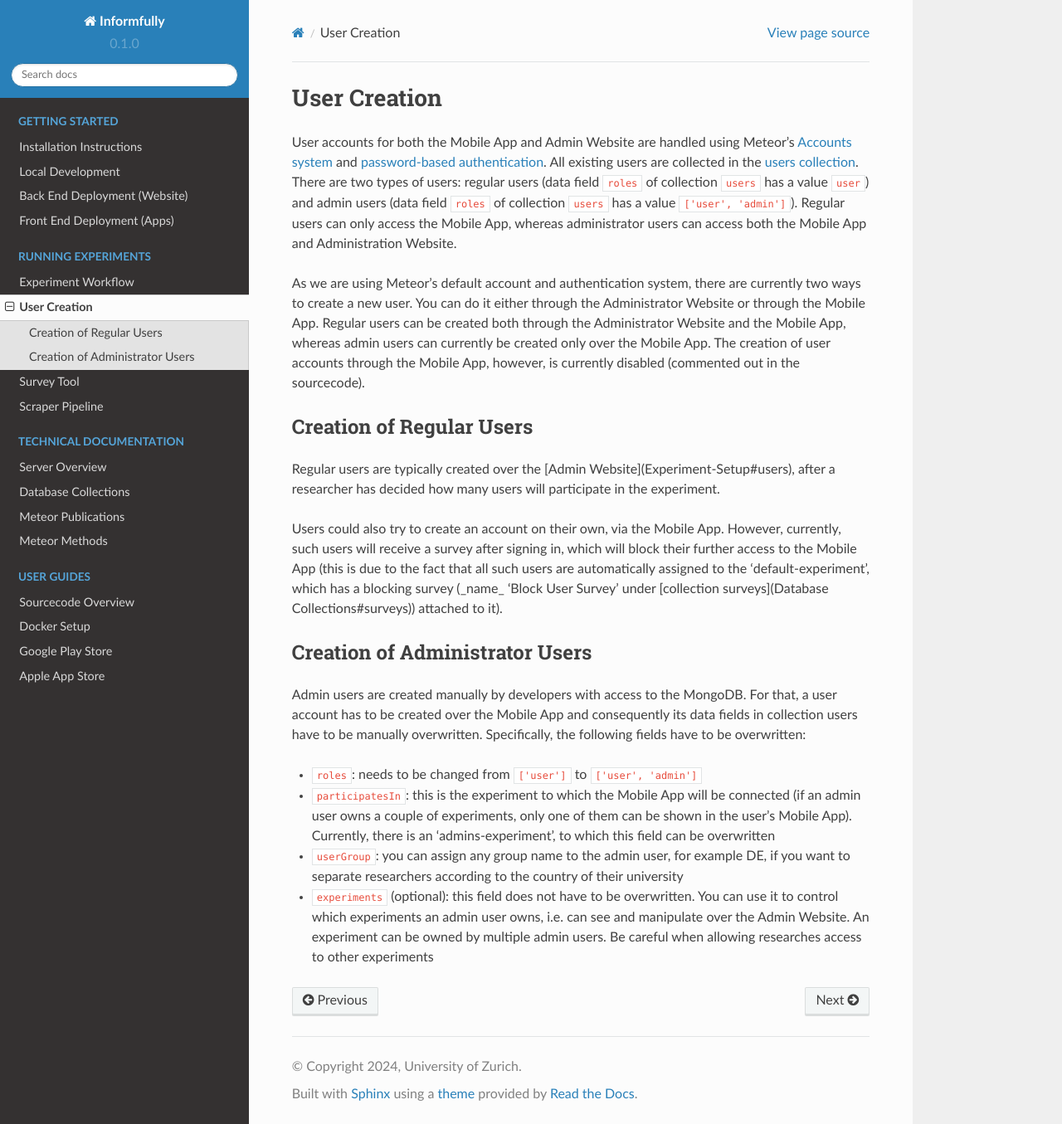
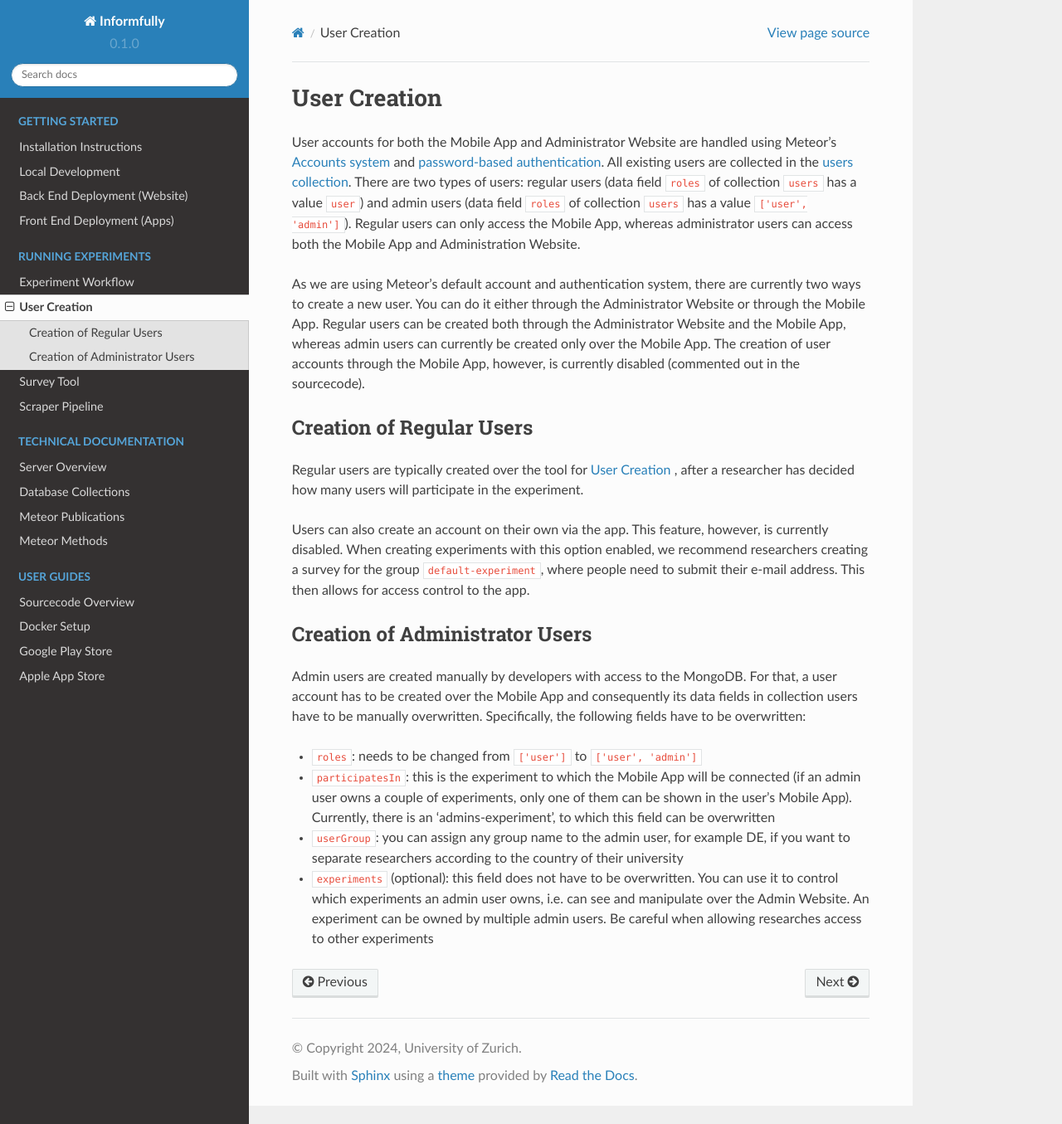
Before and after one commit to Informfully/Documentation, a Sphinx documentation site: the page built from docs/source/users.rst, in a window 1280 px wide and 1355 px high. Shown: the whole window at 83% size. Built offline with Sphinx 7.4.7 and the Read the Docs theme 2.0.0, drawn with Linux system fonts in a browser that asks for light colours.

Commit message:
Documentation update

```diff
--- a/docs/source/source.rst
+++ b/docs/source/source.rst
@@ -87,6 +87,7 @@
 It includes a very special approach to project directories and files.
 There is a set of directory names that causes the framework to apply a predefined file load order and availability.
 For instance, a file that is inside a directory called ``server`` can only be loaded on the server, i.e. the backend code.
+
 Similarly, files that are inside a directory called ``startup`` are loaded during startup.
 In the `Meteor documentation <ttps://guide.meteor.com/structure.html>`_, Meteor explains and suggests a very clean project structure that considers their special file load behaviour.
 In the back end repo, we use the application structure as suggested by the Meteor documentation and have further separated the code semantically for different groups and types of components.
@@ -165,6 +166,7 @@
 The ``lib`` directory includes code that can be reused across the entire project and which is not specific to any of the environments.
 It consists of utility functions such as splitting strings, constructing arrays, sorting arrays and similar.
 Within the directory, the code is split again by components and concerns.
+
 The ``startup`` directory includes all files, for each directory, that are needed during startup.
 Particularly, there is an ``index.js`` for the server as well as the client that loads all files that are needed during startup.
 This simplifies the startup process and allows us to load the ``index.js`` files into the ``main.js`` files and split the complexity.
--- a/docs/source/users.rst
+++ b/docs/source/users.rst
@@ -1,7 +1,7 @@
 User Creation
 =============
 
-User accounts for both the Mobile App and Admin Website are handled using Meteor's `Accounts system <https://docs.meteor.com/api/accounts.html>`_ and `password-based authentication <https://docs.meteor.com/api/passwords.html>`_.
+User accounts for both the Mobile App and Administrator Website are handled using Meteor's `Accounts system <https://docs.meteor.com/api/accounts.html>`_ and `password-based authentication <https://docs.meteor.com/api/passwords.html>`_.
 All existing users are collected in the `users collection <https://informfully.readthedocs.io/en/latest/database.html>`_.
 There are two types of users: regular users (data field ``roles`` of collection ``users`` has a value ``user``) and admin users (data field ``roles`` of collection ``users`` has a value ``['user', 'admin']``).
 Regular users can only access the Mobile App, whereas administrator users can access both the Mobile App and Administration Website.
@@ -14,9 +14,12 @@
 Creation of Regular Users
 -------------------------
 
-Regular users are typically created over the [Admin Website](Experiment-Setup#users), after a researcher has decided how many users will participate in the experiment.
+Regular users are typically created over the tool for `User Creation <https://informfully.readthedocs.io/en/latest/experiment.html>`_ , after a researcher has decided how many users will participate in the experiment.
 
-Users could also try to create an account on their own, via the Mobile App. However, currently, such users will receive a survey after signing in, which will block their further access to the Mobile App (this is due to the fact that all such users are automatically assigned to the 'default-experiment', which has a blocking survey (_name_ 'Block User Survey' under [collection surveys](Database Collections#surveys)) attached to it).
+Users can also create an account on their own via the app.
+This feature, however, is currently disabled.
+When creating experiments with this option enabled, we recommend researchers creating a survey for the group ``default-experiment``, where people need to submit their e-mail address.
+This then allows for access control to the app.
 
 Creation of Administrator Users
 -------------------------------
```
Also changed, not shown: docs/source/scrapers.rst (+10 -0 lines).
